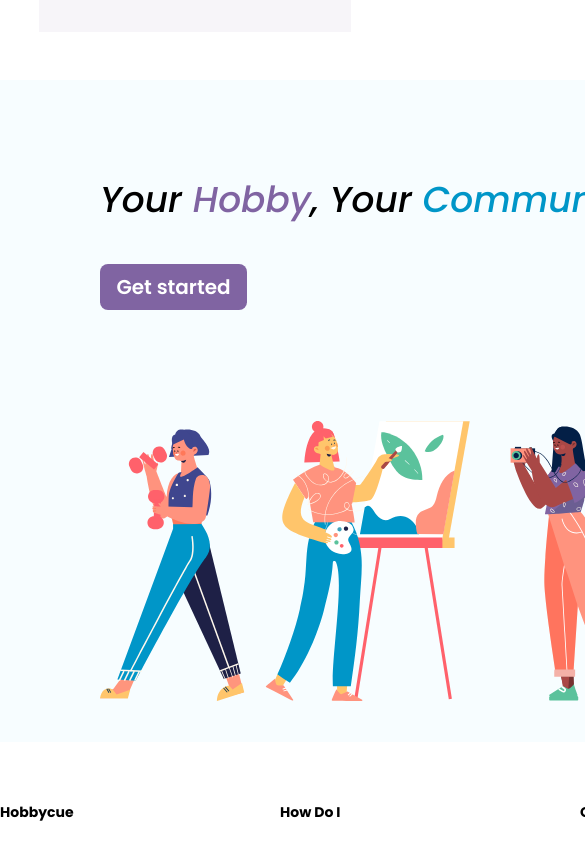
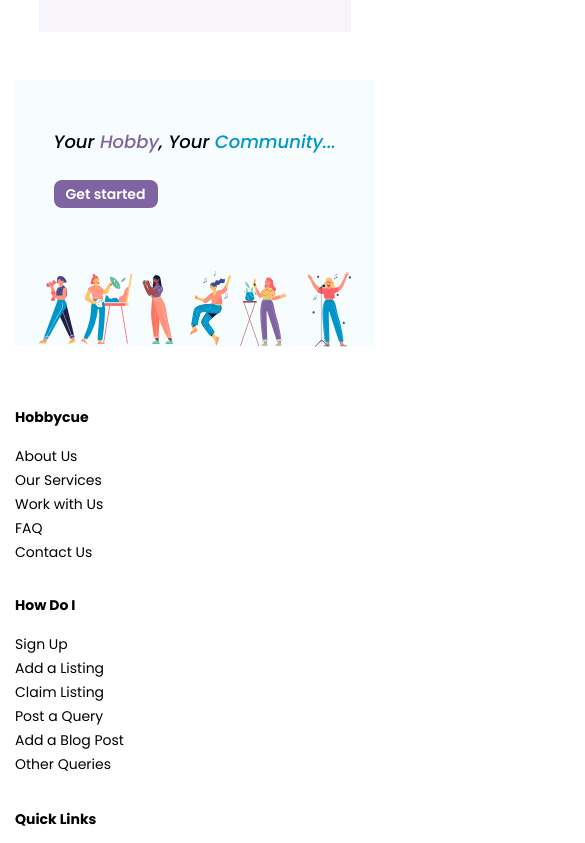
Before and after one commit to VivekBhardwaj25/React-Tailwind-Project, a React (Vite) app: page / in a window 390 px wide. Shown: the part 3000-3843 px from the top of the page, 585 px wide, since content can reach past the window. Built offline with nearby package versions, Linux system fonts and the light colour scheme; the HTML template or start-up script is replaced by a standard one.

Commit message:
add some changes

```diff
--- a/src/components/Footer/Footer.jsx
+++ b/src/components/Footer/Footer.jsx
@@ -10,8 +10,8 @@
 
 function Footer() {
   return (
-    <div className="w-full h-[380px] mx-auto flex flex-col justify-between">
-      <div className="w-[1217px] h-[182px] mx-auto mt-[60px] flex justify-between flex-wrap">
+    <div className="md:w-full md:h-[380px] mx-auto md:flex md:flex-col md:justify-between w-[360px] h-[796px]">
+      <div className="md:w-[1217px] md:h-[182px] md:mx-auto mt-[60px] md:flex md:flex-row md:justify-between w-[360px] flex flex-col gap-y-8">
         <div className="w-[90px] h-[156px]">
           <h1 className="font-popin font-bold text-sm mb-4">Hobbycue</h1>
           <p>
@@ -147,7 +147,7 @@
         </div>
       </div>
 
-      <div className="w-full bg-[#F7F5F9] h-[78px] font-popin font-medium text-sm text-black flex justify-center items-center">
+      <div className="w-full bg-[#F7F5F9] md:h-[78px] h-[40px] font-popin font-medium md:text-sm text-xs text-black flex justify-center items-center mt-8 md:mt-0">
         <p>© Purple Cues Private Limited</p>
       </div>
     </div>
--- a/src/components/Main/Main.jsx
+++ b/src/components/Main/Main.jsx
@@ -409,7 +409,11 @@
         <div className="md:w-[1240px] md:h-[284px] border-[1px] flex items-center justify-center w-[312px] h-[236px]">
           <div className="w-[1160px] h-[204px] flex flex-col justify-between">
             <div className="md:w-[232px] md:h-[40px] flex justify-between w-[166px] h-[32px] mx-auto md:mx-0">
-              <img src={add} alt="" className="md:w-[33.33px] md:h-[33.33px] w-[26.67px] h-[26.67px]" />
+              <img
+                src={add}
+                alt=""
+                className="md:w-[33.33px] md:h-[33.33px] w-[26.67px] h-[26.67px]"
+              />
               <span className="font-popin font-semibold md:text-2xl text-lg">
                 Add your own
               </span>
@@ -461,10 +465,13 @@
 
           <div className="md:w-[1160px] md:flex md:justify-between md:flex-row flex flex-col-reverse mt-6 md:mt-0">
             <div className="md:w-[776px] md:h-[100px] bg-[#CCC1DA] rounded-lg flex justify-between items-center md:px-8 px-3 w-[264px] h-[64px] mx-[-16px] md:mx-0">
-
               <div className="md:w-[592px] h-[40px] flex items-center justify-between">
                 <div className="md:h-[40px] md:w-[40px] w-[24px] h-[24px] rounded-full bg-[#ffffff] flex items-center justify-center cursor-pointer">
-                  <img src={play} alt="" className="md:w-[24px] md:h-[24px] w-[16px] h-[16px]" />
+                  <img
+                    src={play}
+                    alt=""
+                    className="md:w-[24px] md:h-[24px] w-[16px] h-[16px]"
+                  />
                 </div>
 
                 <div className="flex relative ml-2 md:ml-0">
@@ -485,7 +492,7 @@
                 <img
                   src={mic}
                   alt=""
-                  className="absolute md:w-[18.46px] md:h-[25.33px] w-[923.px] h-[12.67px] md:bottom-1 md:right-12 right-8 bottom-2"
+                  className="absolute md:w-[18.46px] md:h-[25.33px] w-[923.px] h-[12.67px] md:bottom-1 md:right-12 right-6 bottom-2"
                 />
               </div>
             </div>
@@ -509,25 +516,25 @@
                 </div>
               </div>
             </div>
-
           </div>
         </div>
       </div>
 
       {/* Fivft Section */}
-      <div className="w-[1440px] h-[662px] mx-auto bg-[#F7FDFF] flex flex-col justify-between relative">
-        <div className="w-[1240px] h-[130px] flex flex-col justify-between mx-auto mt-[100px]">
-          <p className="font-popin font-medium text-4xl italic">
+      <div className="md:w-[1440px] md:h-[662px] mx-auto bg-[#F7FDFF] flex flex-col justify-between relative w-[360px] h-[267px]">
+        <div className="md:w-[1240px] md:h-[130px] flex flex-col justify-between mx-auto md:mt-[100px] mt-[48px] w-[283px] h-[23px]">
+          <p className="font-popin font-medium md:text-4xl text-lg italic">
             Your <span className="text-[#8064A2]">Hobby</span>, Your{" "}
             <span className="text-[#0096C8]">Community...</span>
           </p>
 
-          <button className="w-[147px] h-[46px] rounded-lg text-[#ffffff] bg-[#8064A2] font-popin font-semibold text-xl">
+          <button className="md:w-[147px] md:h-[46px] w-[104px] h-[28px] rounded-lg text-[#ffffff] bg-[#8064A2] font-popin font-semibold md:text-xl text-sm flex-none items-center mt-[24px] md:mt-0">
             Get started
           </button>
         </div>
 
-        <div className="flex flex-col items-center gap-y-[7px] absolute right-4 top-44">
+        <div className="hidden md:block">
+          <div className="flex flex-col items-center gap-y-[7px] absolute right-4 top-44 ">
             <div className="w-[40px] h-[40px] rounded-full bg-[#ffffff] flex justify-center items-center cursor-pointer shadow-md">
               <a href="#home">
                 <img
@@ -544,11 +551,12 @@
               </p>
             </div>
           </div>
+        </div>
 
-        <div className="flex justify-center mb-[30px]">
-          <div className="w-[1240px] h-[302px] flex justify-between items-center">
-            <img src={obj4} alt="" className="w-[531px] h-[280px]" />
-            <img src={obj5} alt="" className="w-[638px] h-[300px]" />
+        <div className="flex justify-center md:mb-[30px]">
+          <div className="md:w-[1240px] md:h-[302px] w-[312.07px] h-[76px] flex justify-between items-center">
+            <img src={obj4} alt="" className="md:w-[531px] md:h-[280px] w-[133.63px] h-[70.46px]" />
+            <img src={obj5} alt="" className="md:w-[638px] md:h-[300px] w-[160.56px] h-[76px]" />
           </div>
         </div>
       </div>
```
Lines whose indentation alone changed are shown as unchanged.
